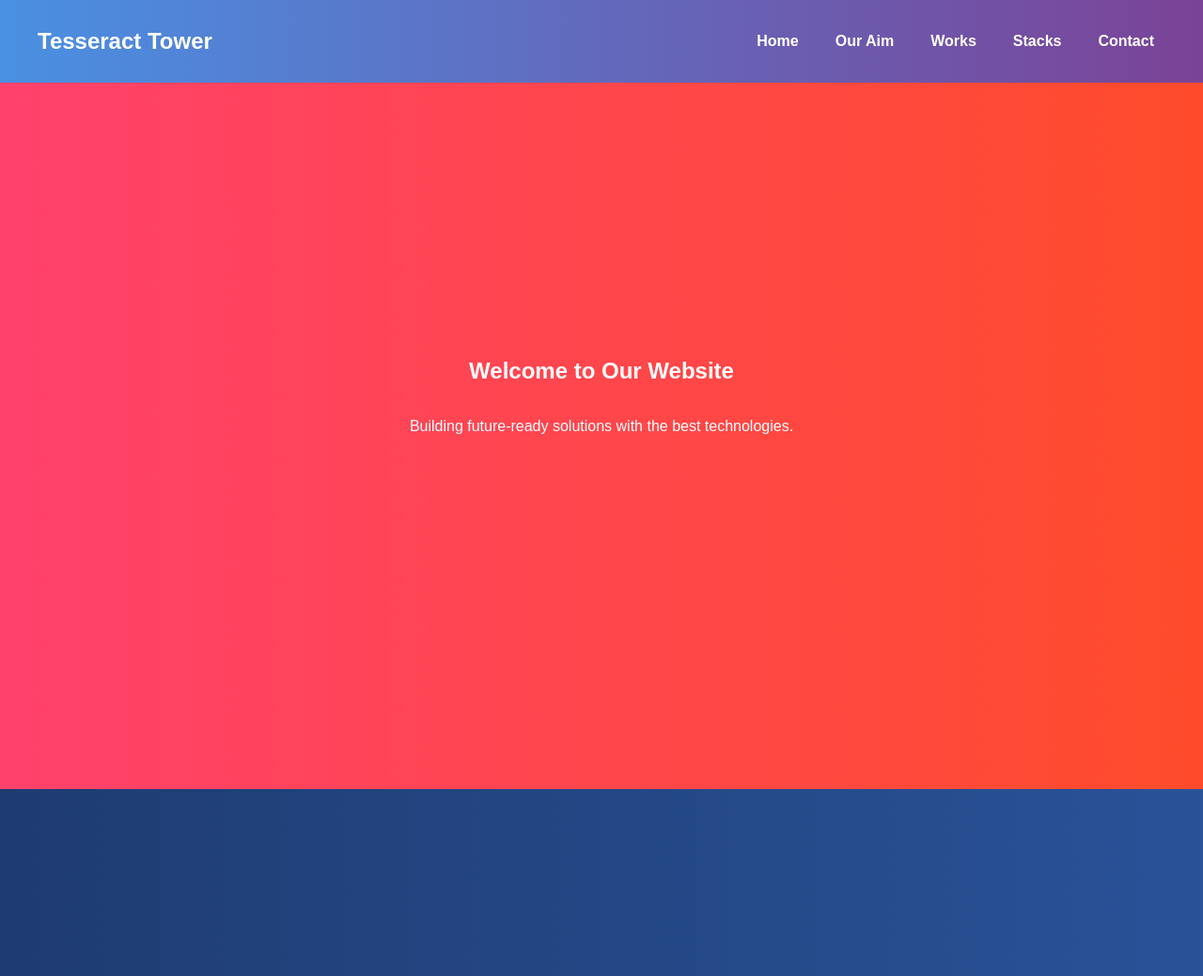
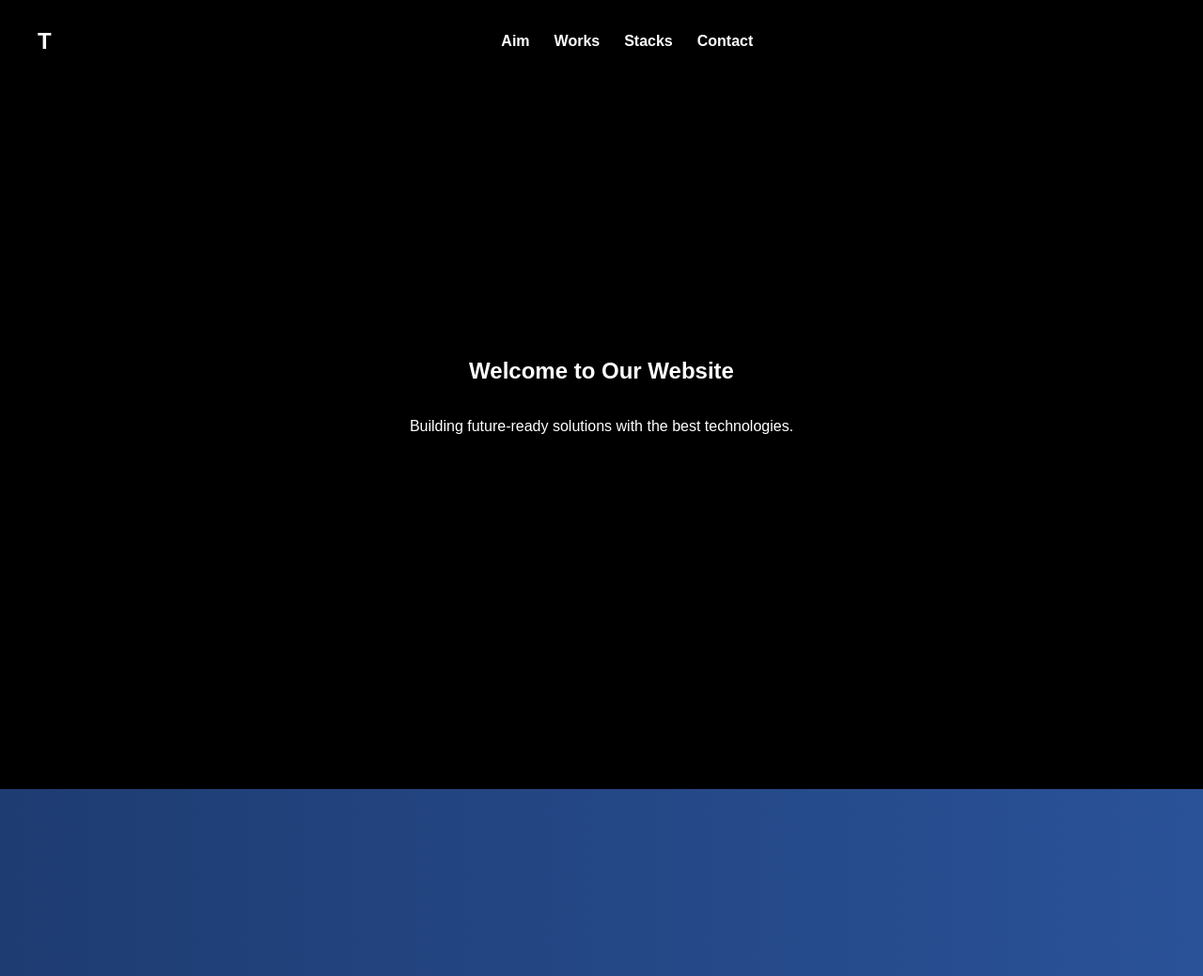
Before and after one commit to zencrey/ttower, a FastAPI app: page / in a window 1280 px wide. Shown: the top 1039 px of the page at 94% size. Run offline with FastAPI, Linux system fonts and the light colour scheme.

Commit message:
navbar done

```diff
--- a/static/styles.css
+++ b/static/styles.css
@@ -12,26 +12,32 @@ html {
 .navbar {
   position: fixed;
   width: 100%;
-  background: linear-gradient(to right, #4a90e2, #7b4397);
+  background: black;
   color: white;
   padding: 10px 0;
   text-align: center;
   z-index: 1000;
 }
+a {
+  text-decoration: none;
+  color: white;
+}
 
 .navbar .container {
   display: flex;
+  width: 100%;
   justify-content: space-between;
   align-items: center;
   max-width: 1200px;
   margin: 0 auto;
   padding: 0 20px;
+  padding-right: 20px;
 }
 
 .navbar ul {
   list-style: none;
   display: flex;
-  gap: 15px;
+  gap: 10px;
 }
 
 .navbar ul li {
@@ -42,7 +48,7 @@ html {
   color: white;
   text-decoration: none;
   font-weight: bold;
-  padding: 8px 12px;
+  padding: 8px 8px;
   transition: 0.3s;
 }
 
@@ -65,7 +71,7 @@ html {
 
 /* Hero Section */
 .hero {
-  background: linear-gradient(to right, #ff416c, #ff4b2b);
+  background: black;
   color: white;
 }
 
--- a/templates/base.html
+++ b/templates/base.html
@@ -3,21 +3,21 @@
   <head>
     <meta charset="UTF-8" />
     <meta name="viewport" content="width=device-width, initial-scale=1.0" />
-    <title>{% block title %}FastAPI Website{% endblock %}</title>
+    <title>{% block title %}Tesseract Tower{% endblock %}</title>
     <link rel="stylesheet" href="{{ url_for('static', path='/styles.css') }}" />
   </head>
   <body>
     <!-- Navbar -->
     <nav class="navbar">
       <div class="container">
-        <h1>Tesseract Tower</h1>
+        <h1><a href="#hero">T</a></h1>
         <ul>
-          <li><a href="#hero">Home</a></li>
-          <li><a href="#aim">Our Aim</a></li>
+          <li><a href="#aim">Aim</a></li>
           <li><a href="#works">Works</a></li>
           <li><a href="#stacks">Stacks</a></li>
           <li><a href="#contact">Contact</a></li>
         </ul>
+        <h1></h1>
       </div>
     </nav>
 
```
